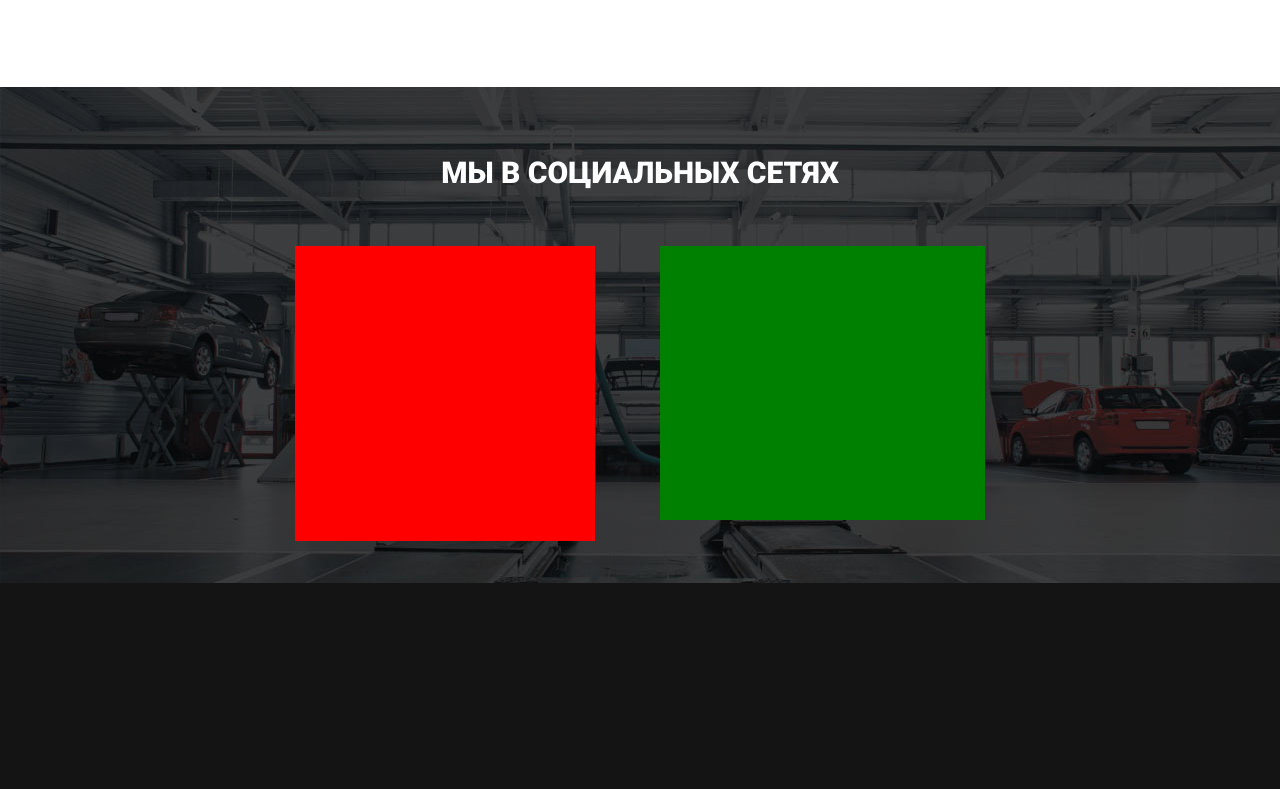
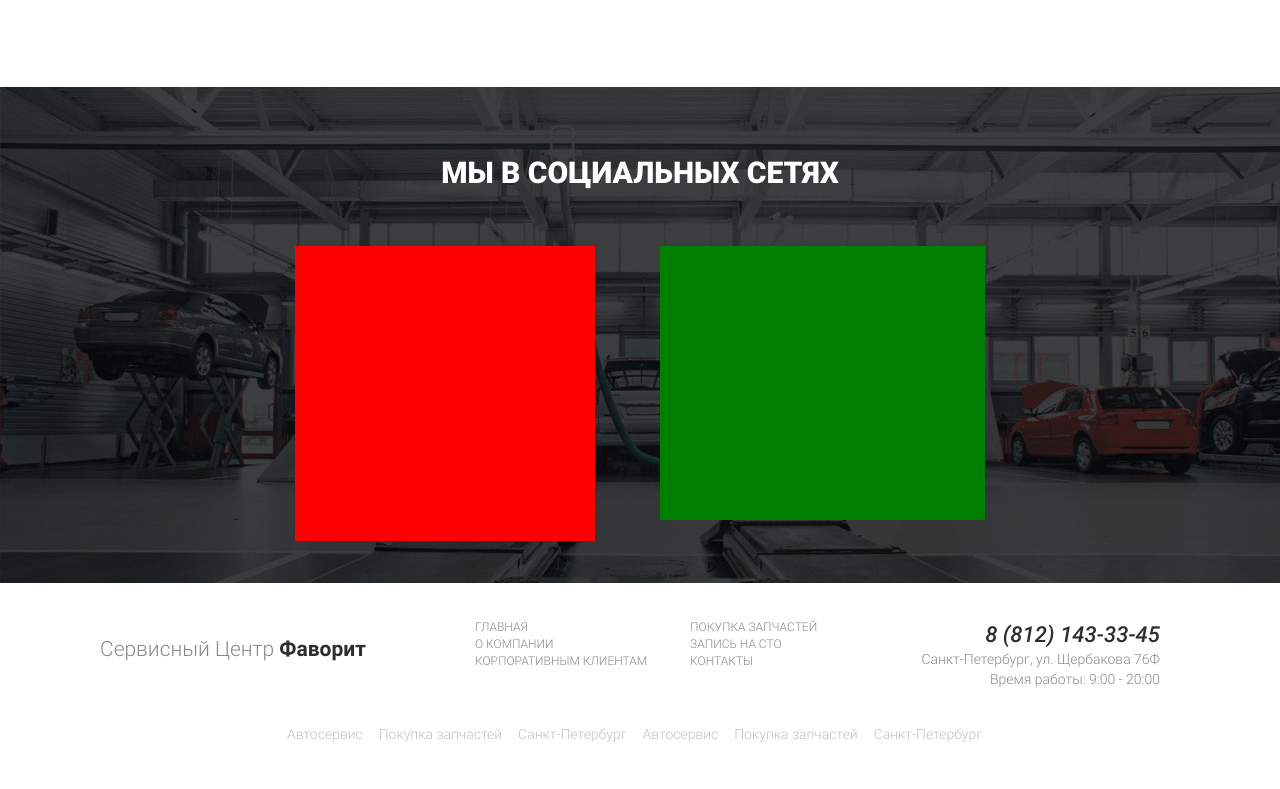
Before and after one commit to 0x4d59/sto_favorit, a website: page src/jade/index.jade in a window 1280 px wide. Shown: the part 3160-3949 px from the top of the page. Before the commit the page ends 3743 px from the top, so only its background shows below. Drawn offline with nearby package versions, Linux system fonts and the light colour scheme; files that its build step writes are made by us from their sources; files whose address does not match are found by name.

Commit message:
footer layout

```diff
--- /dev/null
+++ b/src/jade/footer.jade
@@ -0,0 +1,29 @@
+//- footer.jade
+div.wrapper__footer
+  footer.footer
+    div.footer-wrap.cf
+      a(href="")
+        div.footer__logo.logo Сервисный Центр
+          span Фаворит
+      div.footer__anchor-list
+        div.footer-anchors
+          div.footer-anchor__left
+            ul.footer-anchor-list
+              each val in ['Главная','О компании','Корпоративным клиентам']
+                a(href="")
+                  li.footer-anchor-item= val
+          div.footer-anchor__right
+            ul.footer-anchor-list
+              each val in ['Покупка запчастей','Запись на СТО','Контакты']
+                a(href="")
+                  li.footer-anchor-item= val
+      div.footer__contacts
+        div.footer-contacts
+          a(href="")
+            div.footer-contacts__num 8 (812) 143-33-45
+          div.footer-contacts__address Санкт-Петербург, ул. Щербакова 76Ф Время работы: 9:00 - 20:00
+    div.footer__tag-list
+      ul.footer-tag-list
+        each val in ['Автосервис','Покупка запчастей','Санкт-Петербург','Автосервис','Покупка запчастей','Санкт-Петербург']
+          a(href="")
+            li.footer-tag-item= val
--- a/src/jade/index.jade
+++ b/src/jade/index.jade
@@ -20,3 +20,4 @@ html(lang="en")
       include ./repair.jade
       include ./review.jade
       include ./social.jade
+      include ./footer.jade
--- a/src/jade/order.jade
+++ b/src/jade/order.jade
@@ -28,10 +28,10 @@ div.wrapper__order
           div.item.carousel-item.carousel-item--two
             div.carousel-item__upper-buttons
               div.upper-buttons.cf
+                div.upper-buttons__btn-spares
+                  button.button.button--pink.btn-spares Заказ запчастей
                 div.upper-buttons__btn-sto
                   button.button.button--blue.btn-sto Записаться на СТО
-                div.upper-buttons__btn-spares
-                  button.button.button--pink.btn-spares Заказ запчастей
             div.carousel-item__desctiption
               div.description
                 div.description__sup Ремонт подвески
@@ -43,10 +43,10 @@ div.wrapper__order
           div.item.carousel-item.carousel-item--three
             div.carousel-item__upper-buttons
               div.upper-buttons.cf
+                div.upper-buttons__btn-spares
+                  button.button.button--pink.btn-spares Заказ запчастей
                 div.upper-buttons__btn-sto
                   button.button.button--blue.btn-sto Записаться на СТО
-                div.upper-buttons__btn-spares
-                  button.button.button--pink.btn-spares Заказ запчастей
             div.carousel-item__desctiption
               div.description
                 div.description__sup Ремонт подвески
@@ -58,10 +58,10 @@ div.wrapper__order
           div.item.carousel-item.carousel-item--four
             div.carousel-item__upper-buttons
               div.upper-buttons.cf
+                div.upper-buttons__btn-spares
+                  button.button.button--pink.btn-spares Заказ запчастей
                 div.upper-buttons__btn-sto
                   button.button.button--blue.btn-sto Записаться на СТО
-                div.upper-buttons__btn-spares
-                  button.button.button--pink.btn-spares Заказ запчастей
             div.carousel-item__desctiption
               div.description
                 div.description__sup Ремонт подвески
--- /dev/null
+++ b/src/less/footer.less
@@ -0,0 +1,68 @@
+// footer.less
+
+.footer{
+  background: @white;
+  padding: 35px 120px 35px 100px  ;
+}
+.footer__logo{
+  float: left;
+  padding-top: 15px;
+}
+.footer__anchor-list{
+  margin-left: 100px;
+}
+.footer-anchors{
+  margin-left: -43px;
+  width: 675px;
+  padding-left: 275px;
+}
+
+.footer-anchor-list{
+  color: @grey;
+  text-transform: uppercase;
+  font-family: 'robotolight', sans-serif;
+  font-size: 12px;
+  margin-left: 43px;
+  float: left;
+}
+
+.footer-anchor-item{
+  color: @grey;
+}
+
+.footer__contacts{
+  float: right;
+}
+
+.footer-contacts{
+  width: 245px;
+
+}
+
+.footer-contacts__num{
+  font-size: 22px;
+  font-family: 'robotomedium_italic', sans-serif;
+  text-align: right;
+  color: @black;
+}
+
+.footer-contacts__address{
+  font-family: 'robotolight', sans-serif;
+  font-size: 14px;
+  color: @grey;
+  text-align: right;
+}
+
+.footer__tag-list{
+  clear: both;
+  width: 710px;
+  margin: 35px auto 0;
+}
+
+.footer-tag-item{
+  display: inline-block;
+  color: @lightGrey;
+  font-family: 'robotolight', sans-serif;
+  font-size: 14px;
+  margin-left: 12px;
+}
--- a/src/less/style.less
+++ b/src/less/style.less
@@ -9,3 +9,4 @@
 @import 'repair.less';
 @import 'review.less';
 @import 'social.less';
+@import 'footer.less';
```
Also changed, not shown: dist/css/style.css, dist/css/style.min.css, dist/index.html.
